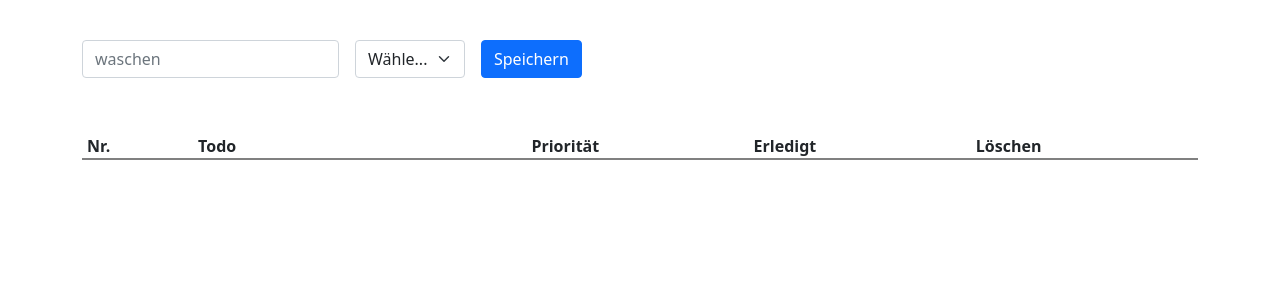
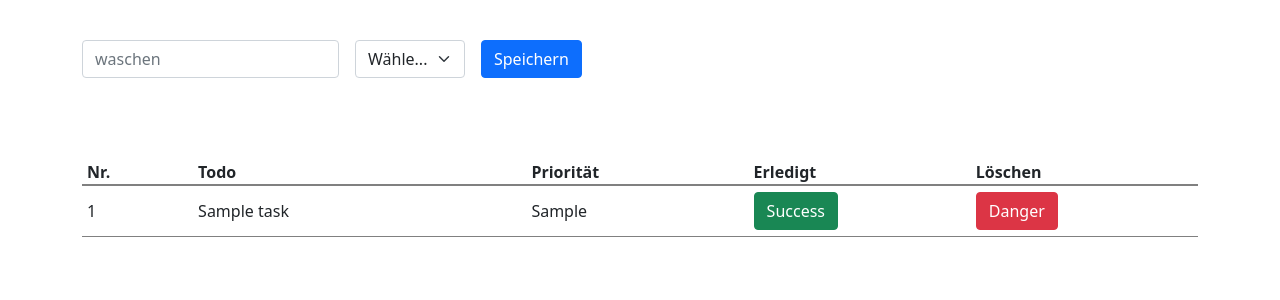
Before and after one commit to albsie/info02-2021, a PHP site: page /todo_list.php in a window 1280 px wide. Shown: the part 50-350 px from the top of the page. Run offline with PHP 8.4, Linux system fonts and the light colour scheme; tables that the repository leaves empty or names only in its code hold one stand-in row (values such as "Sample post").

Commit message:
feat: table style

```diff
--- a/basics/todo_list.php
+++ b/basics/todo_list.php
@@ -67,14 +67,19 @@
   list-style-type: none;
   display: grid;
   grid-template-columns: 1fr 3fr 2fr 2fr 2fr;
+  grid-template-rows: repeat(auto-fill, 50px);
   border-bottom: 1px solid grey;
 }
 #output ul:first-of-type{
   border-bottom: 2px solid grey;
 }
+#output ul li{
+  align-self: center;
+}
 
 #output ul:first-of-type li{
   font-weight: bold;
+  align-self: end;
 }
 </style>
   <title>Todo List</title>
@@ -130,6 +135,19 @@
         <li>Löschen</li>
       </ul>
 
+    <?php foreach ($tasks as $key => $value): ?>
+      <ul>
+        <li><?=$key + 1 ?></li>
+        <li><?=$value['name']?></li>
+        <li><?=$value['priority']?></li>
+        <li>
+          <button type="button" class="btn btn-success">Success</button>
+        </li>
+        <li>
+          <button type="button" class="btn btn-danger">Danger</button>
+        </li>
+      </ul>
+    <?php endforeach; ?>
     </section>
   </main>
   <footer></footer>
```
